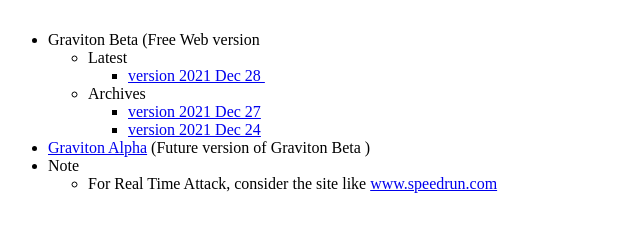
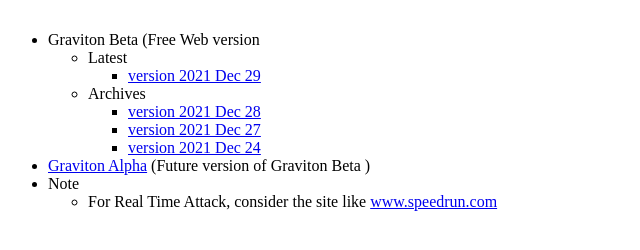
Before and after one commit to webglgraviton/graviton.github.io, a plain HTML site: page info.html in a window 1280 px wide. Shown: the part 292-542 px from the top of the page, without its empty margins (0-640 px from the left). Drawn offline with Linux system fonts and the light colour scheme.

Commit message:
Update info.html

```diff
--- a/info.html
+++ b/info.html
@@ -23,11 +23,13 @@
         <ul>
           <li>Latest</li>
           <ul>
-            <li><a href="https://webglgraviton.github.io/archives/version20211228/">version
-                2021 Dec 28&nbsp;</a></li>
+            <li><a href="https://webglgraviton.github.io/archives/version20211229/">version
+                2021 Dec 29</a></li>
           </ul>
           <li>Archives </li>
           <ul>
+            <li><a href="https://webglgraviton.github.io/archives/version20211228/">version
+                2021 Dec 28</a></li>
             <li><a href="https://webglgraviton.github.io/archives/version20211227/">version
                 2021 Dec 27</a></li>
             <li><a href="https://webglgraviton.github.io/archives/version20211225/">version
```
